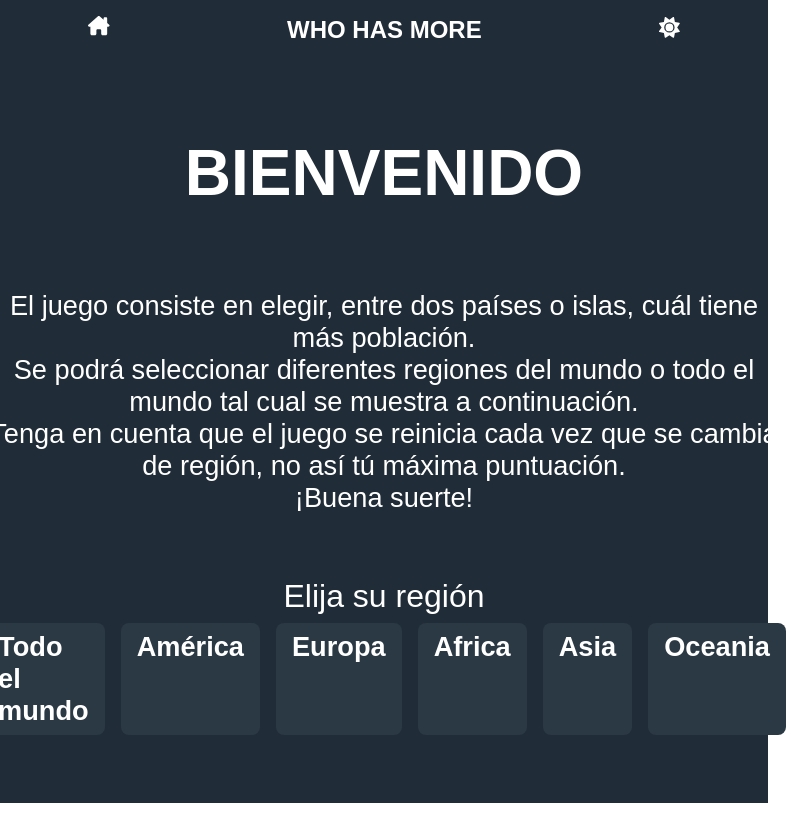
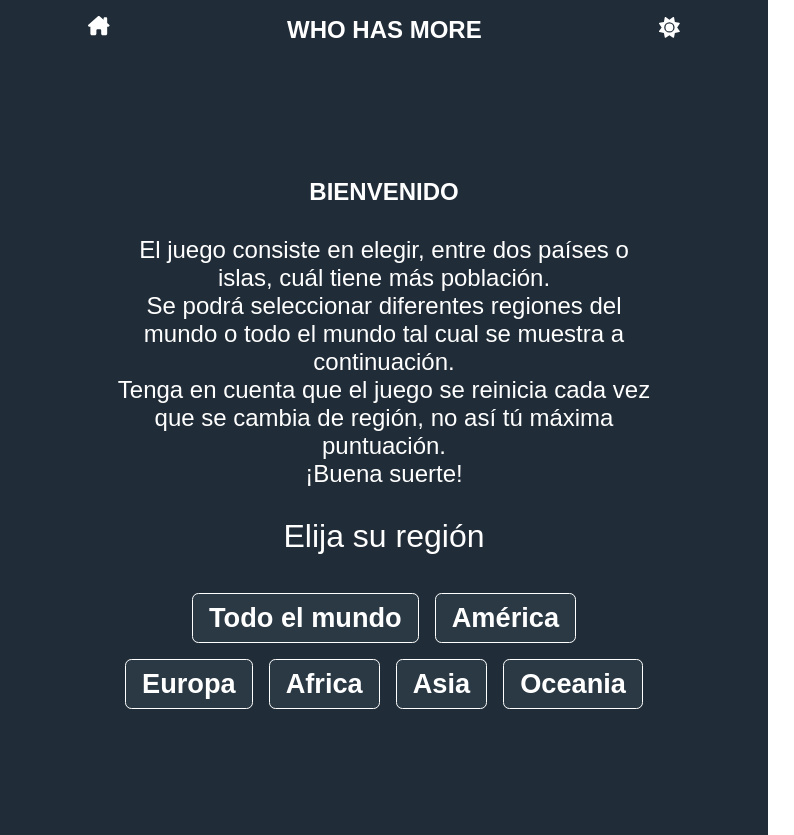
Before and after one commit to eskiu/WhoHasMore, a React (Create React App) app: page / in a window 768 px wide. Shown: the whole page, 794 px wide, since content can reach past the window. Before the commit the page ends 803 px from the top, so only its background shows below. Built offline with nearby package versions, Linux system fonts and the light colour scheme; no server answers; a web font is replaced by a local one.

Commit message:
responsive design and bug fixes with the max score

```diff
--- a/src/App.scss
+++ b/src/App.scss
@@ -48,7 +48,7 @@ html, body, #root{
       a{
         margin: 0.5rem;
         padding: 0.5rem 1rem;
-        border-radius: 0.5rem;
+        border-radius: 0.4rem;
         font-size: 1.7rem;
         font-weight: bold;
         text-decoration: none;
@@ -109,9 +109,8 @@ html, body, #root{
         }
         .btn1{
           padding: .75rem 1rem;
-
           margin: 0.5rem 1rem;
-          border: none;
+          border-radius: 0.3rem;
           font-size: 1rem;
           font-weight: 600;
           cursor: pointer;
@@ -119,7 +118,7 @@ html, body, #root{
         .btn2{
           padding: .75rem 1.6rem;
           margin: 0.5rem 1rem;
-          border: none;
+          border-radius: 0.3rem;
           font-size: 1rem;
           font-weight: 600;
           cursor: pointer;
@@ -165,14 +164,15 @@ html, body, #root{
         font-weight: bold;
         text-decoration: none;
         cursor: pointer;
+        border-radius: 0.3rem;
       }
       button{
         padding: .75rem 1rem;
-        border: none;
         cursor: pointer;
         font-weight: bold;
         width: fit-content;
         font-size: 1.1rem;
+        border-radius: 0.3rem;
       }
     }
   }
@@ -185,7 +185,7 @@ html, body, #root{
     button{
       padding: .75rem 1rem;
       margin-top: 10px;
-      border: none;
+      border-radius: 0.3rem;
       cursor: pointer;
       font-weight: bold;
       width: fit-content;
@@ -273,3 +273,141 @@ html, body, #root{
     }
 }
 }
+
+@media (max-width: 425px){
+  .welcome-container{
+    height: 100%;
+    h1, p{
+      width: 95%;
+      margin: 0;
+    }
+    h1{
+      font-size: 1.5rem;
+      margin-top: 30px;
+      text-align: center;
+    }
+    p{
+      font-size: 1.5rem;
+      text-align: center;
+      margin: 30px 0;
+    }
+    .selectRegion{
+      .buttons{
+        flex-direction: column;
+        margin: 30px 0;
+        a{
+          text-align: center;
+        }
+      }
+    }
+  }
+
+  .game-flag-container{
+    height: 100%;
+    .countries-container{
+      flex-direction: column;
+      width: 100%;
+      .firstCountry, .secondCountry{
+        padding: 30px 0;
+        .img-container{
+          img{
+          width: 90%;
+          height: 100%;
+          }
+        }
+      }
+    }
+    .answer-container{
+      .correct-answer{
+        padding-bottom: 30px;
+      }
+      .wrong-answer{
+        width: 97%;
+        padding-bottom: 30px;
+      }
+    }
+  .footer{
+    position: static;
+    width: 100%;
+    display: flex;
+    flex-wrap: wrap;
+    align-self: flex-end;
+    padding-top: 10px;
+  }
+  }
+}
+
+@media (min-width:425px) and (max-width: 817px){
+  .welcome-container{
+    height: 100%;
+    padding: 5.5rem 0;
+    h1, p{
+      width: 70%;
+      margin: 0;
+    }
+    h1{
+      font-size: 1.5rem;
+      margin-top: 30px;
+      text-align: center;
+    }
+    p{
+      font-size: 1.5rem;
+      text-align: center;
+      margin: 30px 0;
+    }
+    .selectRegion{
+      .buttons{
+        margin: 30px 0;
+        width: 70%;
+        display: flex;
+        flex-wrap: wrap;
+        justify-content: center;
+        a{
+          text-align: center;
+        }
+      }
+    }
+  }
+
+  .game-flag-container{
+    height: 100%;
+    .countries-container{
+      width: 100%;
+      flex-direction: column;
+      .firstCountry, .secondCountry{
+        padding: 30px 0;
+        .img-container{
+          img{
+          width: 50%;
+          height: 100%;
+          }
+        }
+      }
+    }
+    .answer-container{
+      .correct-answer{
+        padding-bottom: 50px;
+      }
+      .wrong-answer{
+        width: 97%;
+        padding-bottom: 30px;
+      }
+    }
+  .footer{
+    position: inherit;
+    width: 100%;
+    display: flex;
+    align-self: flex-end;
+    padding-top: 10px;
+  }
+  }
+}
+
+@media (width:1024px){
+  .game-flag-container{
+    .firstCountry, .secondCountry{
+      padding: 0;
+      padding-top: 74px;
+    }
+  }
+}
--- a/src/FlagContainer.js
+++ b/src/FlagContainer.js
@@ -70,7 +70,7 @@ function FlagContainer({ isDark }) {
     }
 
     const isHighScore = () => {
-        if (counter > maxCounter) {
+        if (counter > JSON.parse(localStorage?.getItem('maxCounter'))) {
             localStorage.setItem('maxCounter', counter)
             setMaxCounter(counter)
         }
@@ -97,16 +97,16 @@ function FlagContainer({ isDark }) {
                             <h2>{twoCountry[1]?.translations.es}</h2>
                             {isCorrect ? <p>Poblacion: {formatNumber(twoCountry[1]?.population)}</p> : <div className="btn-container">
                                 <span>tiene</span>
-                                <button className={isDark ? "dark-mode-text dark-mode-elmnt btn2" : "light-mode-text light-mode-elmnt btn2"} onClick={() => { isHigher(twoCountry[1]?.population) }} disabled={isCorrect || isWrong} >Más población</button>
-                                <button className={isDark ? "dark-mode-text dark-mode-elmnt btn1" : "light-mode-text light-mode-elmnt btn1"} onClick={() => { isLower(twoCountry[1]?.population) }} disabled={isCorrect || isWrong}>Menos población</button>
+                                <button className={isDark ? "dark-mode-text dark-mode-elmnt dark-mode-border btn2" : "light-mode-text light-mode-elmnt light-mode-border btn2"} onClick={() => { isHigher(twoCountry[1]?.population) }} disabled={isCorrect || isWrong} >Más población</button>
+                                <button className={isDark ? "dark-mode-text dark-mode-elmnt dark-mode-border btn1" : "light-mode-text light-mode-elmnt light-mode-border btn1"} onClick={() => { isLower(twoCountry[1]?.population) }} disabled={isCorrect || isWrong}>Menos población</button>
                                 <span>que {twoCountry[0]?.translations.es}</span>
                             </div>}
                         </div>
                     </div>
                 </section>
                 <section className='answer-container'>
-                    {isCorrect ? <div className='correct-answer'> <p>¡CORRECTO!</p> <button onClick={() => deleteFirstElement()} className={isDark ? "dark-mode-text dark-mode-elmnt" : "light-mode-elmnt light-mode-text"}>Siguiente</button></div> : ''}
-                    {isWrong ? <div className='wrong-answer'><div className="wrong-answer-txt"><h1>¡BUEN INTENTO!</h1><p>{twoCountry[1]?.translations.es} tiene {formatNumber(twoCountry[1]?.population)} habitantes.<br /> Tu puntuación fue de: {counter}</p></div><div className="btns"><button onClick={() => newGame()} className={isDark ? "dark-mode-text dark-mode-elmnt" : "light-mode-elmnt light-mode-text"}>Reintentar</button><Link to={`/`} className={isDark ? "dark-mode-text dark-mode-elmnt" : "light-mode-text light-mode-elmnt"}>Cambiar de región</Link></div></div> : ""}
+                    {isCorrect ? <div className='correct-answer'> <p>¡CORRECTO!</p> <button onClick={() => deleteFirstElement()} className={isDark ? "dark-mode-text dark-mode-elmnt dark-mode-border" : "light-mode-elmnt light-mode-text light-mode-border"}>Siguiente</button></div> : ''}
+                    {isWrong ? <div className='wrong-answer'><div className="wrong-answer-txt"><h1>¡BUEN INTENTO!</h1><p>{twoCountry[1]?.translations.es} tiene {formatNumber(twoCountry[1]?.population)} habitantes.<br /> Tu puntuación fue de: {counter}</p></div><div className="btns"><button onClick={() => newGame()} className={isDark ? "dark-mode-text dark-mode-elmnt dark-mode-border" : "light-mode-elmnt light-mode-text light-mode-border"}>Reintentar</button><Link to={`/`} className={isDark ? "dark-mode-text dark-mode-elmnt dark-mode-border" : "light-mode-text light-mode-elmnt light-mode-border"}>Cambiar de región</Link></div></div> : ""}
                 </section>
                 <section className="footer">
                     <p>Puntuación: {counter}</p>
--- a/src/Start.js
+++ b/src/Start.js
@@ -17,12 +17,12 @@ function Start({ isDark }) {
                 <section className="selectRegion">
                     <h3>Elija su región</h3>
                     <div className="buttons">
-                        <Link to={`/game/all`} onClick={() => { callAPI('all', '') }} className={isDark ? "dark-mode-text dark-mode-elmnt" : "light-mode-elmnt light-mode-text"}>Todo el mundo</Link>
-                        <Link to={`/game/americas`} onClick={() => { callAPI('region', 'americas') }} className={isDark ? "dark-mode-text dark-mode-elmnt" : "light-mode-elmnt light-mode-text"}>América</Link>
-                        <Link to={`/game/europe`} onClick={() => { callAPI('region', 'europe') }} className={isDark ? "dark-mode-text dark-mode-elmnt" : "light-mode-elmnt light-mode-text"}>Europa</Link>
-                        <Link to={`/game/africa`} onClick={() => { callAPI('region', 'africa') }} className={isDark ? "dark-mode-text dark-mode-elmnt" : "light-mode-elmnt light-mode-text"}>Africa</Link>
-                        <Link to={`/game/asia`} onClick={() => { callAPI('region', 'asia') }} className={isDark ? "dark-mode-text dark-mode-elmnt" : "light-mode-elmnt light-mode-text"}>Asia</Link>
-                        <Link to={`/game/oceania`} onClick={() => { callAPI('region', 'oceania') }} className={isDark ? "dark-mode-text dark-mode-elmnt" : "light-mode-elmnt light-mode-text"}>Oceania</Link>
+                        <Link to={`/game/all`} onClick={() => { callAPI('all', '') }} className={isDark ? "dark-mode-text dark-mode-elmnt dark-mode-border" : "light-mode-elmnt light-mode-text light-mode-border"}>Todo el mundo</Link>
+                        <Link to={`/game/americas`} onClick={() => { callAPI('region', 'americas') }} className={isDark ? "dark-mode-text dark-mode-elmnt dark-mode-border" : "light-mode-elmnt light-mode-text light-mode-border"}>América</Link>
+                        <Link to={`/game/europe`} onClick={() => { callAPI('region', 'europe') }} className={isDark ? "dark-mode-text dark-mode-elmnt dark-mode-border" : "light-mode-elmnt light-mode-text light-mode-border"}>Europa</Link>
+                        <Link to={`/game/africa`} onClick={() => { callAPI('region', 'africa') }} className={isDark ? "dark-mode-text dark-mode-elmnt dark-mode-border" : "light-mode-elmnt light-mode-text light-mode-border"}>Africa</Link>
+                        <Link to={`/game/asia`} onClick={() => { callAPI('region', 'asia') }} className={isDark ? "dark-mode-text dark-mode-elmnt dark-mode-border" : "light-mode-elmnt light-mode-text light-mode-border"}>Asia</Link>
+                        <Link to={`/game/oceania`} onClick={() => { callAPI('region', 'oceania') }} className={isDark ? "dark-mode-text dark-mode-elmnt dark-mode-border" : "light-mode-elmnt light-mode-text light-mode-border"}>Oceania</Link>
                     </div>
                 </section>
             </section>
--- a/src/darkmode.css
+++ b/src/darkmode.css
@@ -25,3 +25,11 @@
   .light-mode-text{
     color: hsl(200, 15%, 8%);
   }
+
+  .light-mode-border{
+    border: 1px solid hsl(200, 15%, 8%);
+  }
+
+  .dark-mode-border{
+    border: 1px solid hsl(0, 0%, 100%);
+  }
```
